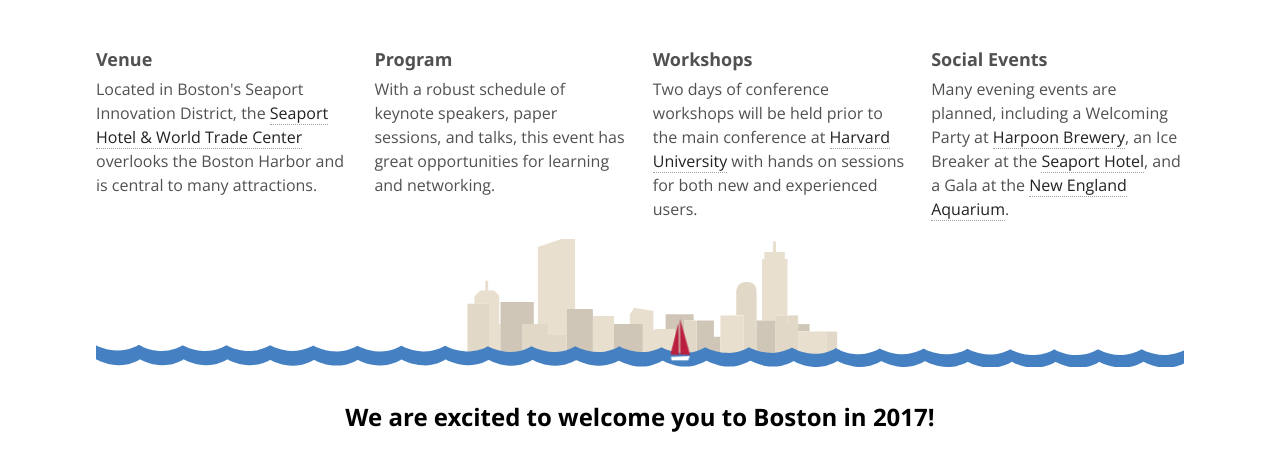
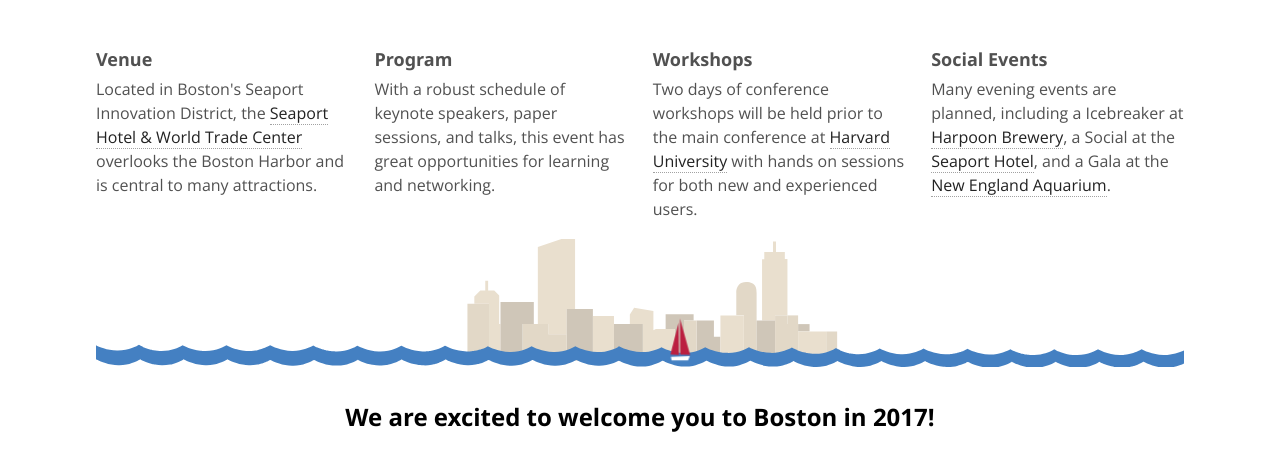
Before and after one commit to AvidGeo/foss4g2017-dev, a Jekyll site: the page built from index.html, in a window 1280 px wide and 900 px high, scrolled down 497 px, cut to the strip 182-631 px from the top of the window. Built offline with Jekyll 4.4.1, drawn with Linux system fonts in a browser that asks for light colours.

Commit message:
Update index.html

```diff
--- a/index.html
+++ b/index.html
@@ -20,7 +20,7 @@
     </div>
     <div class="section">
         <h2 class="section-title">Social Events</h2>
-        <p class="section-excerpt">Many evening events are planned, including a Welcoming Party at <a href="https://www.harpoonbrewery.com/" target="_blank">Harpoon Brewery</a>, an Ice Breaker at the <a href="http://www.seaportboston.com/" target="_blank">Seaport Hotel</a>, and
+        <p class="section-excerpt">Many evening events are planned, including a Icebreaker at <a href="https://www.harpoonbrewery.com/" target="_blank">Harpoon Brewery</a>, a Social at the <a href="http://www.seaportboston.com/" target="_blank">Seaport Hotel</a>, and
             a Gala at the <a href="http://www.neaq.org/" target="_blank">New England Aquarium</a>.</p>
 
     </div>
```
